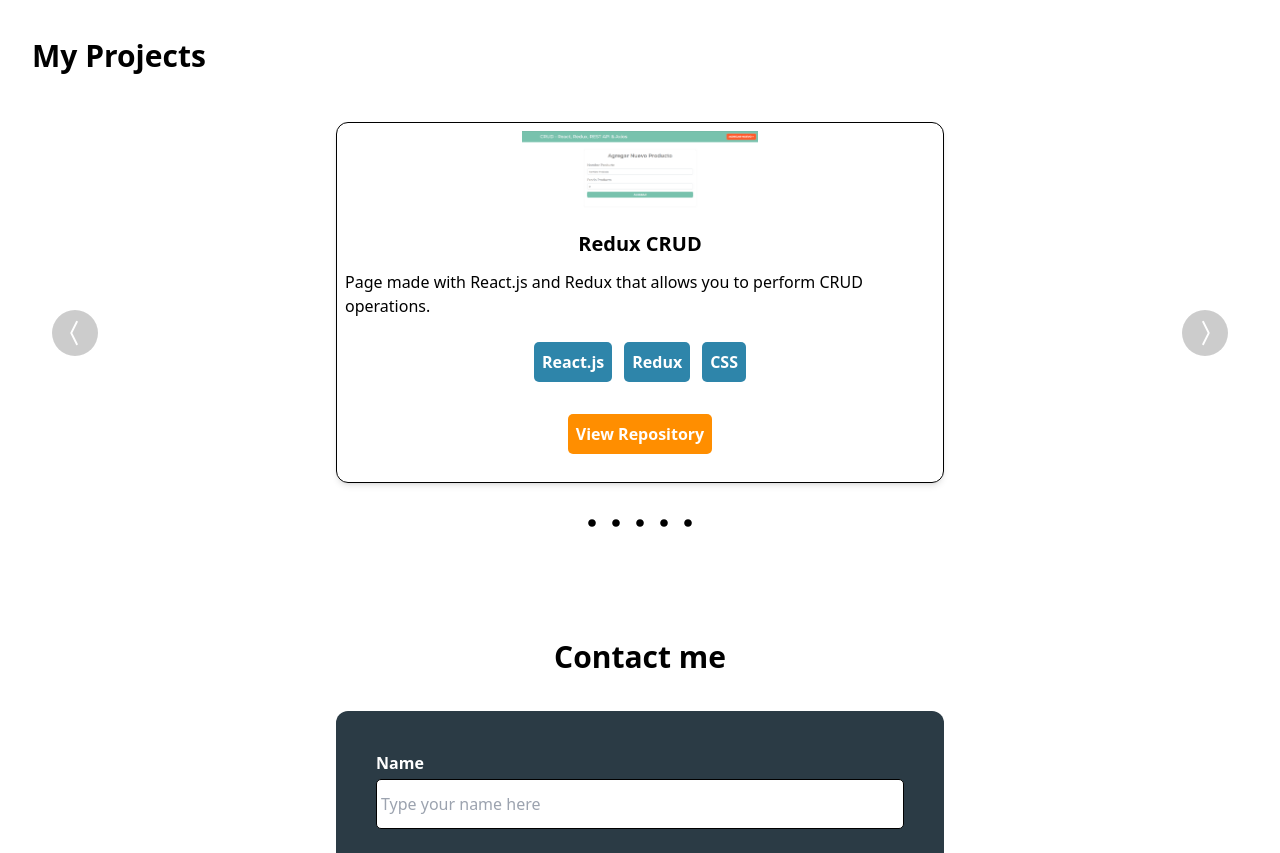
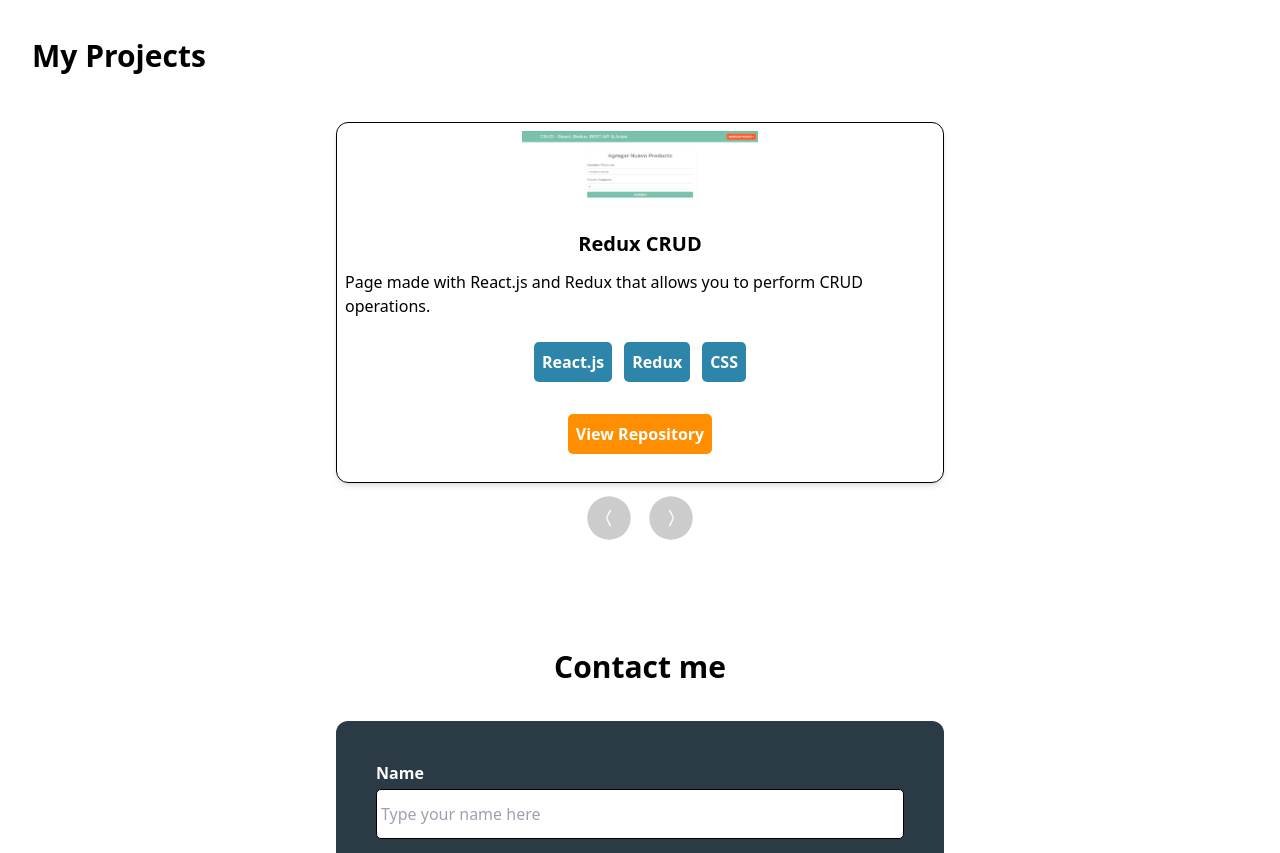
Before and after one commit to RoberthNC/My-Personal-Portfolio, a React (Vite) app: page / in a window 1280 px wide. Shown: the part 1780-2633 px from the top of the page. Built offline with nearby package versions, Linux system fonts and the light colour scheme.

Commit message:
Dots row has been removed, the positions of next and previous button have been changed too

```diff
--- a/src/components/Projects.jsx
+++ b/src/components/Projects.jsx
@@ -2,7 +2,6 @@ import { useState } from "react"
 import Project from "./Project"
 import projects from "../data/projects"
 import { BsChevronCompactLeft, BsChevronCompactRight } from "react-icons/bs"
-import { RxDotFilled } from "react-icons/rx"
 
 const Projects = () => {
 
@@ -29,24 +28,16 @@ const Projects = () => {
         <h2 className="text-3xl font-bold">My Projects</h2>
         <br /> <br />
         {/* Container of all projects */}
-        <div className="flex flex-col gap-5 relative">
+        <div className="flex flex-col gap-5">
             {/* Component */}
             <Project key={projects[currentIndex].title} project={projects[currentIndex]}/>
-            <div className="absolute top-[50%] -translate-x-0 translate-y-[-50%] left-5 text-2xl rounded-full p-2 bg-black/20 text-white text-#000 cursor-pointer">
-              <BsChevronCompactLeft onClick={prevSlide} size={30} />
-            </div>
+        </div>
 
-            <div className="absolute top-[50%] -translate-x-0 translate-y-[-50%] right-5 text-2xl rounded-full p-2 bg-black/20 text-white cursor-pointer">
-              <BsChevronCompactRight onClick={nextSlide} size={30} />
-            </div>
-            <div className="flex top-4 justify-center py-2">
-              { projects.map((project, idx) => (
-                <div key={idx} onClick={()=>goToSlide(idx)} className="text-2xl cursor-pointer">
-                  <RxDotFilled />
-                </div>
-              ))}
-            </div>
+        <div className="flex flex-row justify-center items-center gap-8 py-5">
+          <BsChevronCompactLeft onClick={prevSlide} size={30} className="scale-[145%] rounded-full p-2 bg-black/20 text-white cursor-pointer" />
+          <BsChevronCompactRight onClick={nextSlide} size={30} className="scale-[145%] rounded-full p-2 bg-black/20 text-white cursor-pointer" />
         </div>
+
     </div>
   )
 }
```
